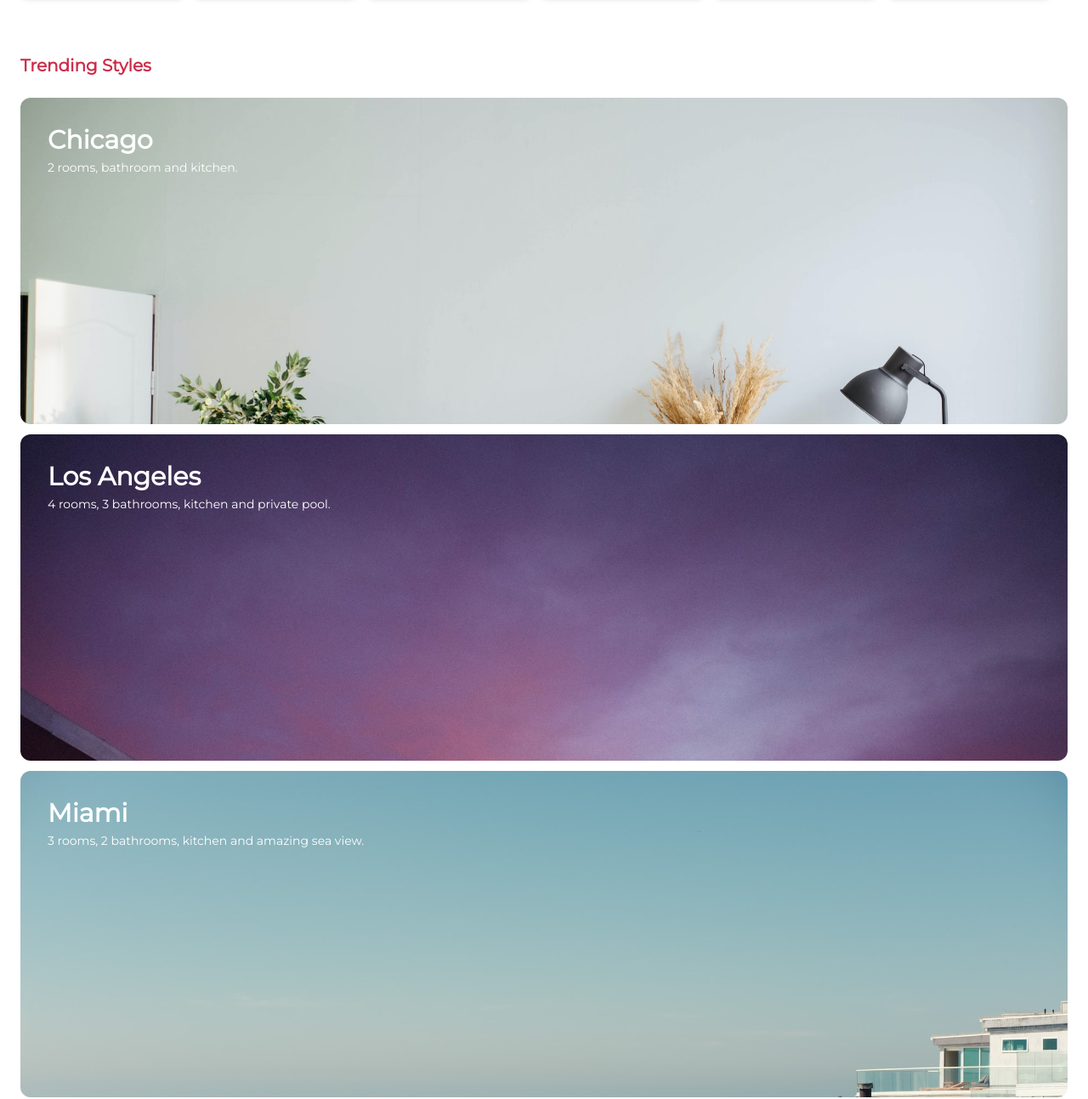
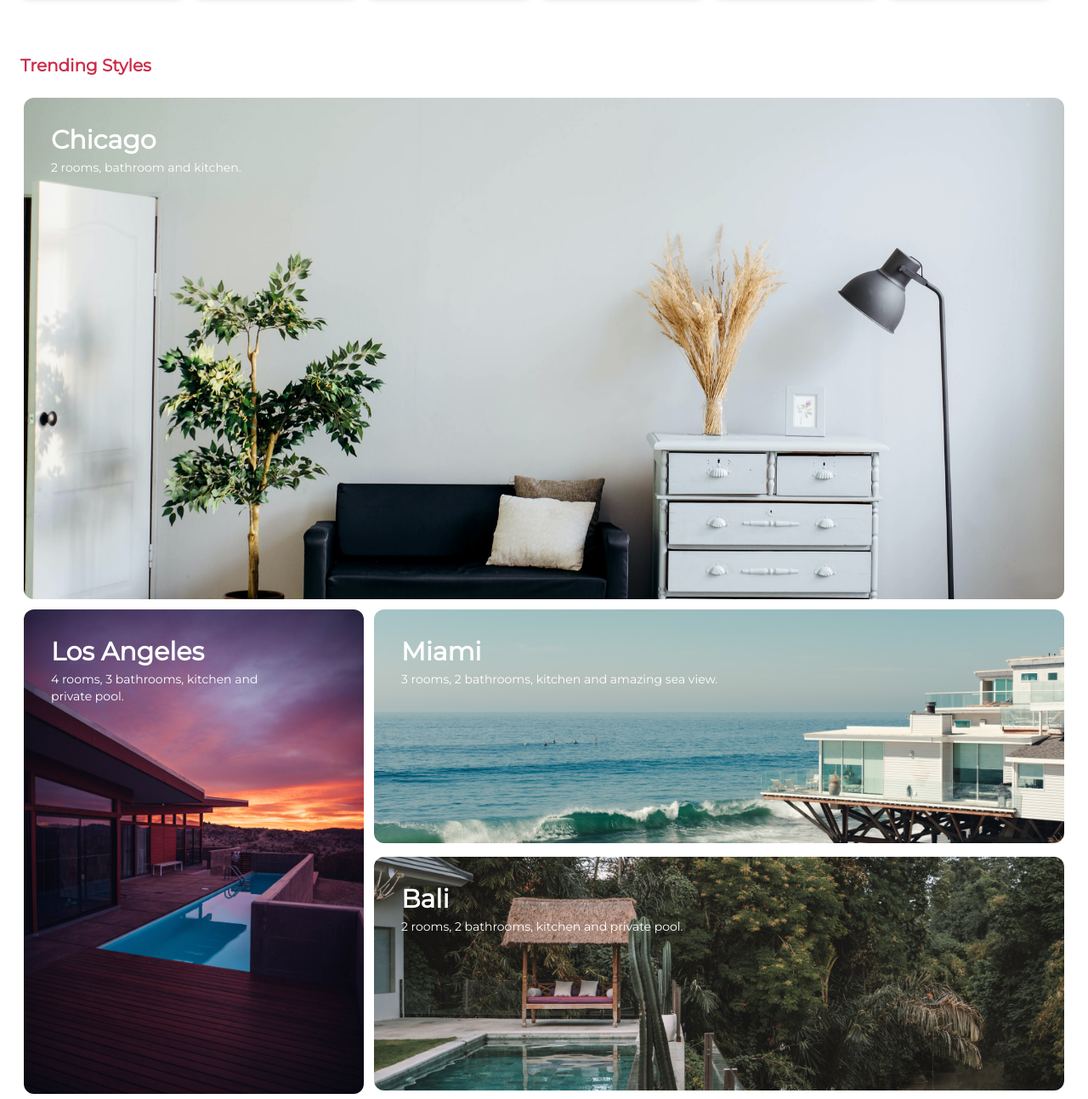
Before and after one commit to Yaho59/PlatziTravel, a website: page src/index.html in a window 1280 px wide. Shown: the part 867-2160 px from the top of the page at 85% size. Drawn offline with nearby package versions, Linux system fonts and the light colour scheme.

Commit message:
Terminada a version responsive de nuestra pagina

```diff
--- a/src/index.html
+++ b/src/index.html
@@ -83,7 +83,7 @@
                         </div>
                     </div>
                     <div class="card">
-                        <div class="w-full h-3/5 rounded-t-lg bg-europe bg-cover"></div>
+                        <div class="w-full h-3/5 rounded-t-lg bg-europe bg-cover bg-center"></div>
                         <div class=" w-full h-2/5 bg-white rounded-b-lg">
                             <h3 class="text-tertiary font-bold px-4 py-2">Edinburgh</h3>
                             <p class="text-tertiary text-sm px-4">Castles and medieval times</p>
@@ -94,20 +94,21 @@
             </div>
             <div id="featured_rentals" class="p-6 w-full h-auto">
                 <p class="text-xl font-semibold text-primary pb-6">Trending Styles</p>
-                <div class="w-full h-auto flex flex-col gap-3 items-center justify-center">
-                    <div class="w-full h-96 bg-chicago bg-cover rounded-xl">
+                <div class="w-full h-auto flex flex-col gap-3 justify-center lg:grid lg:grid-cols-[minmax(200px,_400px)_minmax(200px,_400px)_minmax(200px,_400px)] lg:auto-rows-auto">
+
+                    <div class="w-full h-96 bg-chicago bg-cover bg-center rounded-xl lg:col-start-1 lg:col-end-4 lg:row-start-1 lg:row-end-5  lg:h-[590px]">
                         <p class="cardTitle">Chicago</p>
                         <p class="text-sm pl-8 text-white mr-24">2 rooms, bathroom and kitchen.</p>
                     </div>
-                    <div class="w-full h-96 bg-LA bg-cover rounded-xl">
+                    <div class="w-full h-96 bg-LA bg-cover bg-center rounded-xl lg:col-start-1 lg:col-end-2 lg:row-start-5 lg:row-end-7 lg:h-[570px]">
                         <p class="cardTitle">Los Angeles</p>
                         <p class="text-sm pl-8 text-white mr-24">4 rooms, 3 bathrooms,  kitchen and private pool.</p>
                     </div>
-                    <div class="w-full h-96 bg-miami bg-cover rounded-xl">
+                    <div class="w-full h-96 bg-miami bg-cover bg-center rounded-xl lg:col-start-2 lg:col-end-4 lg:row-start-5 lg:row-end-6 lg:h-[275px]">
                         <p class="cardTitle">Miami</p>
                         <p class="text-sm pl-8 text-white mr-24">3 rooms, 2 bathrooms, kitchen and amazing sea view.</p>
                     </div>
-                    <div class="w-full h-96 bg-bali bg-cover rounded-xl">
+                    <div class="w-full h-96 bg-bali bg-cover bg-center rounded-xl lg:col-start-2 lg:col-end-4 lg:row-start-6 lg:row-end-7 lg:h-[275px]">
                         <p class="cardTitle">Bali</p>
                         <p class="text-sm pl-8 text-white mr-24">2 rooms, 2 bathrooms, kitchen and private pool.</p>
                     </div>
```
Also changed, not shown: dist/output.css.
